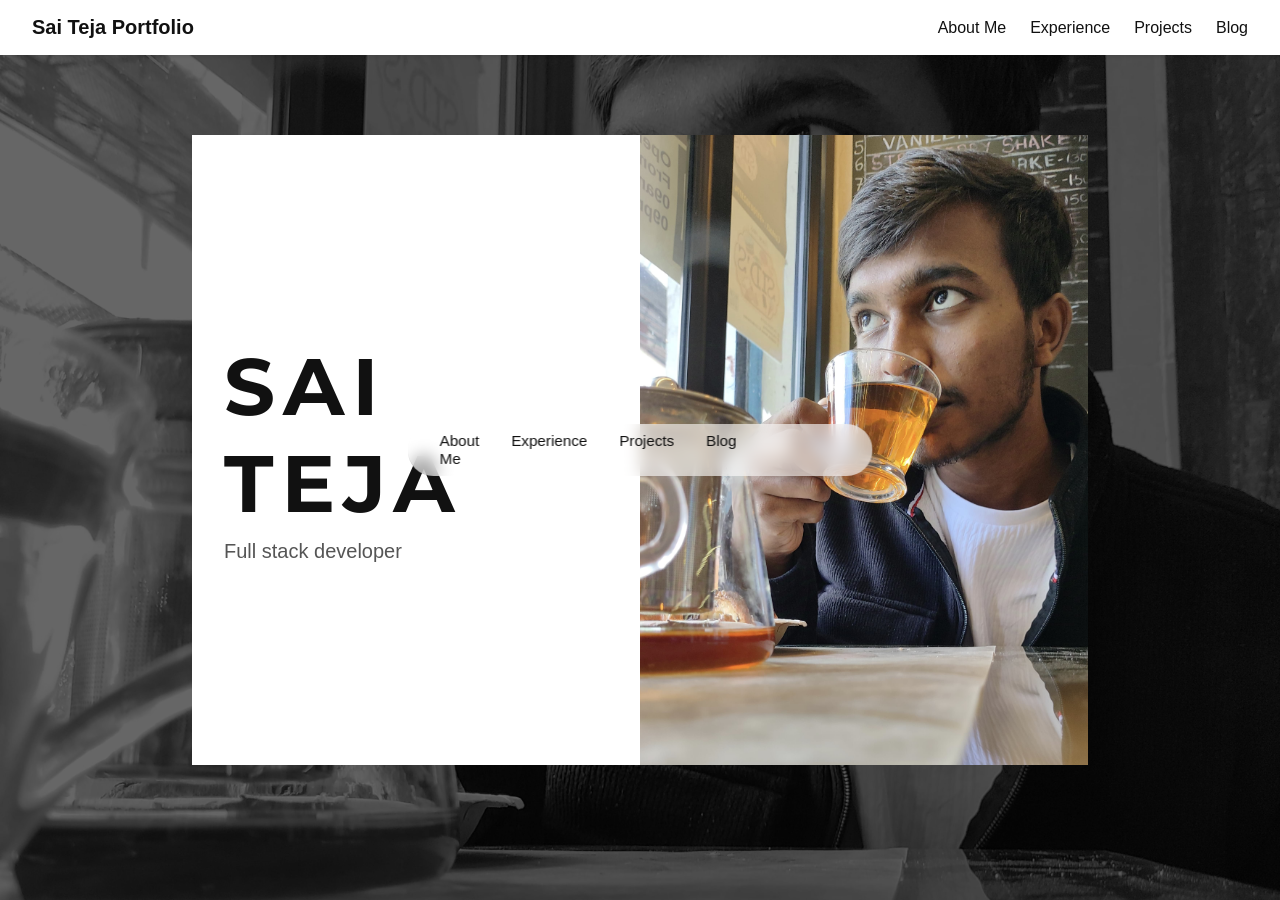
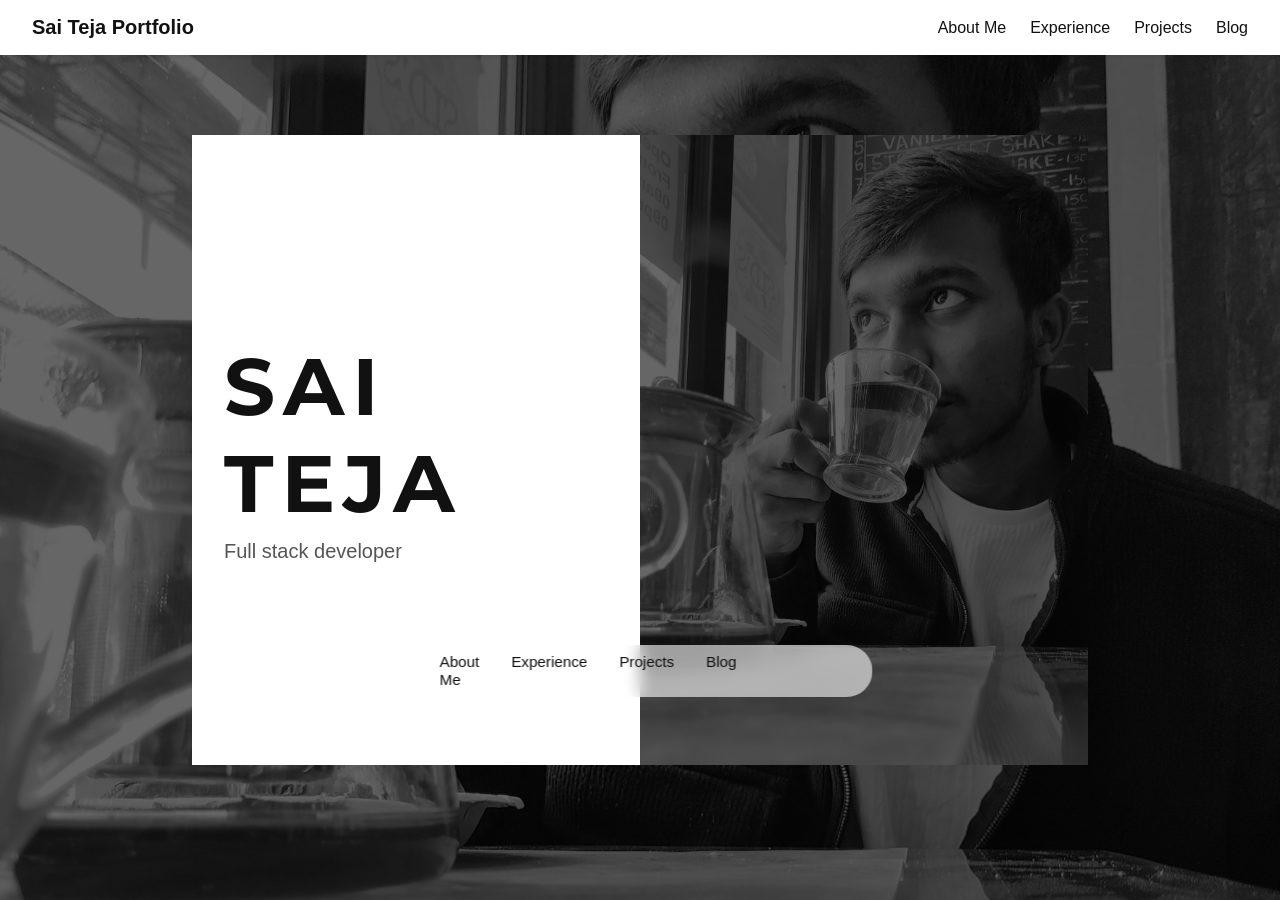
Before and after one commit to saitejas08/saitejas08.github.io, a Jekyll site: the page built from index.md, in a window 1280 px wide. Built offline with Jekyll 4.4.1, drawn with Linux system fonts in a browser that asks for light colours.

Commit message:
Initial Jekyll portfolio

```diff
--- a/assets/css/style.css
+++ b/assets/css/style.css
@@ -97,7 +97,7 @@ body.hero {
   width: 100%;
   height: 100%;
   object-fit: cover;
-  /* removed any filter here so it stays full-contrast */
+  filter: grayscale(100%) brightness(40%);
 }
 
 /* ==========================================================================
@@ -121,7 +121,7 @@ body.hero {
 .hero__nav {
   position: absolute;
   /* vertical middle of viewport */
-  top: 50%;
+  top: 85%;
   left: 50%;
   transform: translate(-50%, -50%);
   display: flex;
```
